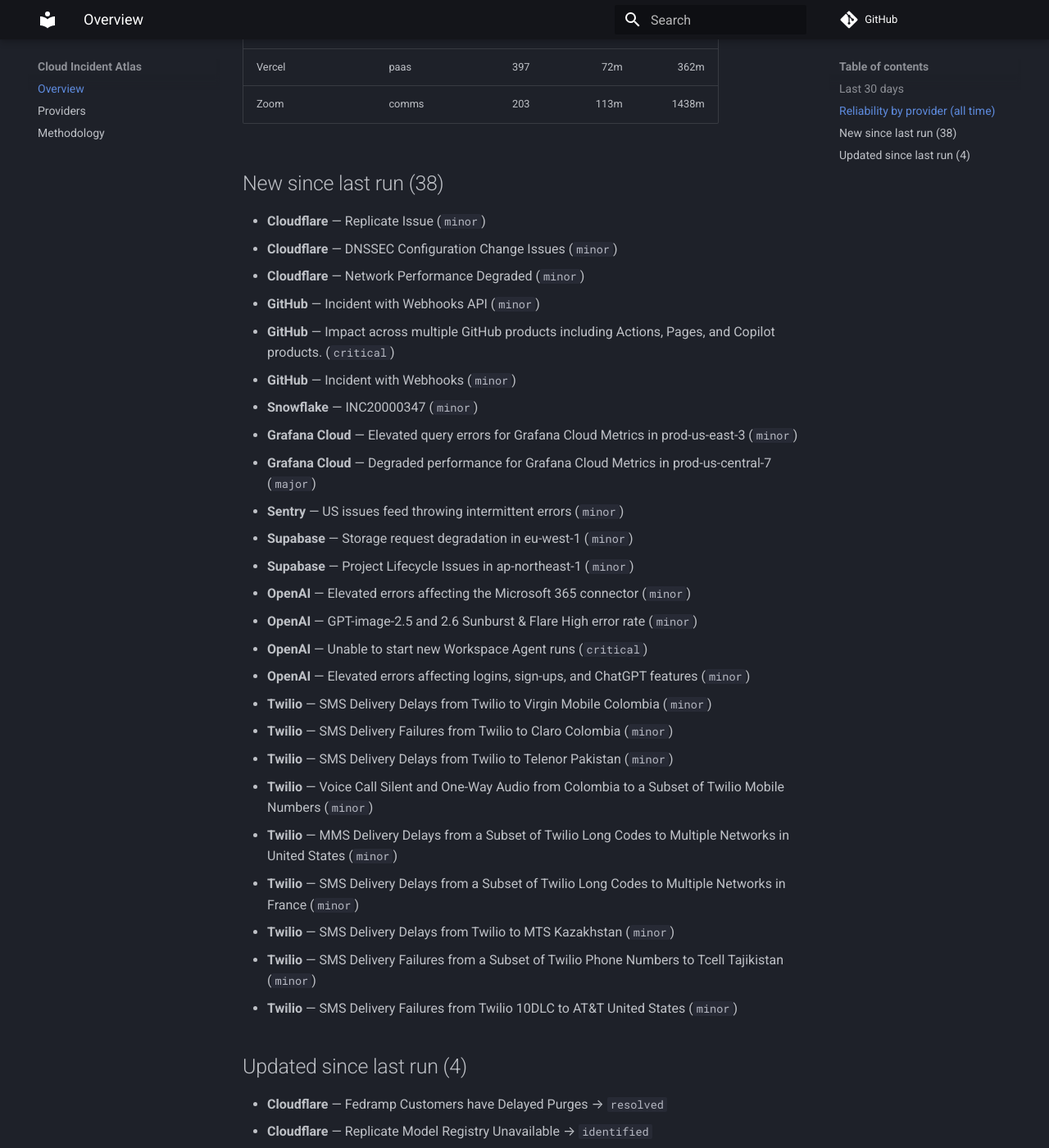
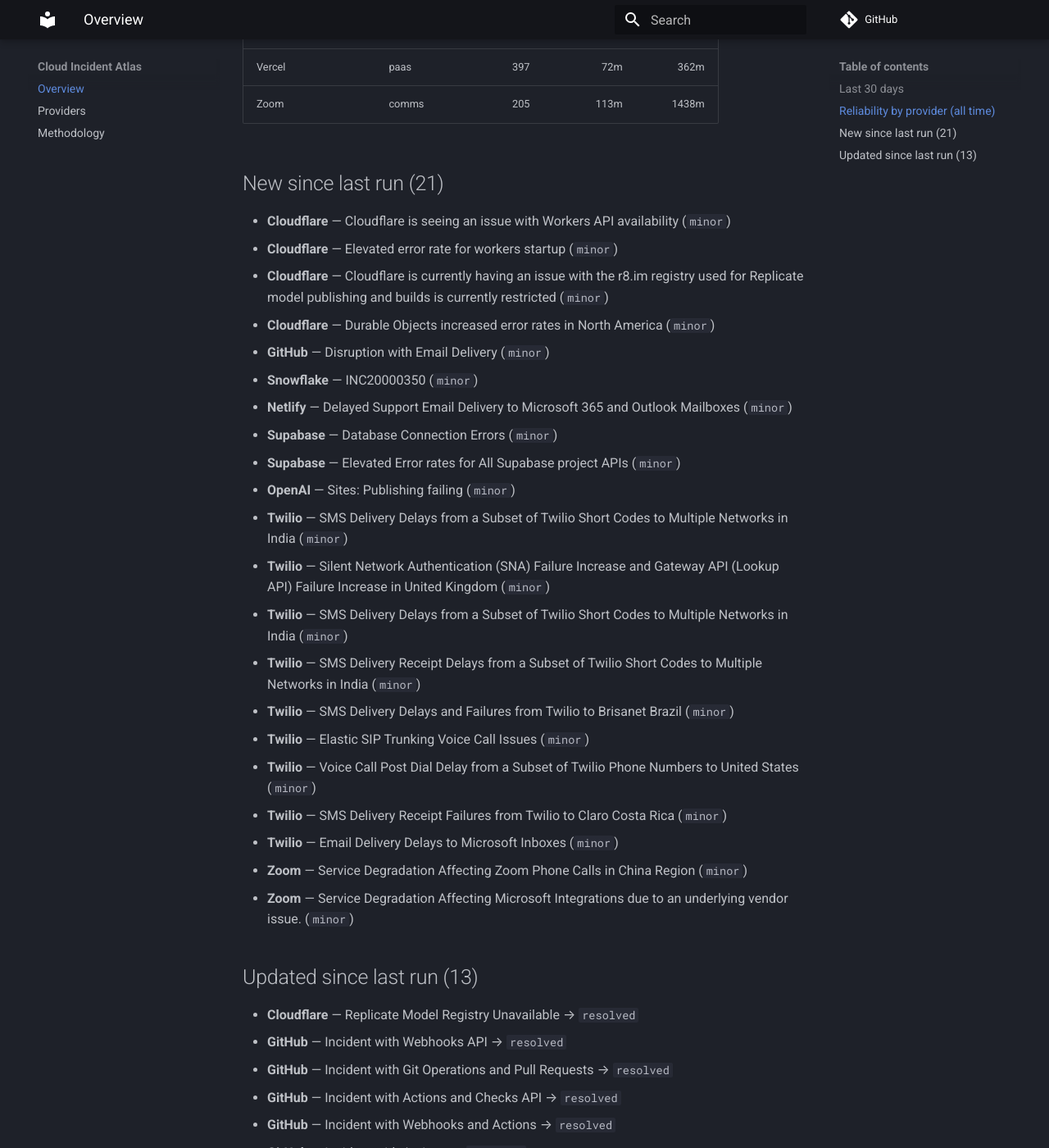
Before and after one commit to ayushgupta07xx/cloud-incident-atlas, an MkDocs documentation site: the page built from docs/index.md, in a window 1280 px wide and 1400 px high, scrolled down 1479 px. Shown: the whole window at 82% size. Built offline with MkDocs 1.6.1 and Material for MkDocs 9.7.7, drawn with Linux system fonts in a browser that asks for light colours; comment, search, counter and statistics services are not loaded; some of the changed text lies outside the part shown.

Commit message:
docs: refresh digest and charts
Regenerated from the corpus by the ingest pipeline.

Run: https://github.com/ayushgupta07xx/cloud-incident-atlas/actions/runs/43454582880

Co-authored-by: github-actions[bot] <41898282+github-actions[bot]@users.noreply.github.com>

```diff
--- a/docs/index.md
+++ b/docs/index.md
@@ -1,11 +1,11 @@
 # Cloud Incident Atlas
 
-Cross-vendor incident data for 25 providers. Corpus: **23,998 incidents**. Updated 2026-11-12.
+Cross-vendor incident data for 25 providers. Corpus: **24,019 incidents**. Updated 2026-11-13.
 
 ## Last 30 days
 
 - Incidents recorded: **506**
-- Major or worse: **67**
+- Major or worse: **66**
 
 ## Reliability by provider (all time)
 
@@ -15,61 +15,66 @@
 | Amazon Web Services | cloud | 91 | — | — |
 | Microsoft Azure | cloud | 1 | — | — |
 | CircleCI | devtools | 324 | 69m | 481m |
-| Cloudflare | cdn | 6863 | 239m | 507m |
+| Cloudflare | cdn | 6867 | 239m | 507m |
 | Confluent Cloud | data | 268 | 194m | 1592m |
 | Datadog | observability | 128 | 72m | 224m |
 | DigitalOcean | cloud | 511 | 144m | 571m |
 | Discord | comms | 227 | 56m | 296m |
 | Elastic Cloud | observability | 265 | 192m | 1462m |
 | Google Cloud Platform | cloud | 8 | 504m | — |
-| GitHub | devtools | 670 | 67m | 286m |
+| GitHub | devtools | 671 | 67m | 286m |
 | Grafana Cloud | observability | 805 | 93m | 1136m |
 | HashiCorp Cloud | devtools | 43 | 160m | 1515m |
 | MongoDB Atlas | data | 279 | 120m | 1403m |
-| Netlify | paas | 233 | 41m | 233m |
+| Netlify | paas | 234 | 41m | 233m |
 | New Relic | observability | 112 | 63m | 306m |
 | npm | devtools | 69 | 107m | 340m |
-| OpenAI | ai | 140 | 110m | 618m |
+| OpenAI | ai | 141 | 110m | 609m |
 | Sentry | observability | 354 | 84m | 354m |
-| Snowflake | data | 214 | 120m | 597m |
-| Supabase | paas | 462 | 147m | 1265m |
-| Twilio | comms | 11292 | 272m | 1127m |
+| Snowflake | data | 215 | 120m | 599m |
+| Supabase | paas | 464 | 147m | 1251m |
+| Twilio | comms | 11301 | 272m | 1128m |
 | Vercel | paas | 397 | 72m | 362m |
-| Zoom | comms | 203 | 113m | 1438m |
+| Zoom | comms | 205 | 113m | 1438m |
 
-## New since last run (38)
+## New since last run (21)
 
-- **Cloudflare** — Replicate Issue (`minor`)
-- **Cloudflare** — DNSSEC Configuration Change Issues (`minor`)
-- **Cloudflare** — Network Performance Degraded (`minor`)
-- **GitHub** — Incident with Webhooks API (`minor`)
-- **GitHub** — Impact across multiple GitHub products including Actions, Pages, and Copilot products. (`critical`)
-- **GitHub** — Incident with Webhooks (`minor`)
-- **Snowflake** — INC20000347 (`minor`)
-- **Grafana Cloud** — Elevated query errors for Grafana Cloud Metrics in prod-us-east-3 (`minor`)
-- **Grafana Cloud** — Degraded performance for Grafana Cloud Metrics in prod-us-central-7 (`major`)
-- **Sentry** — US issues feed throwing intermittent errors (`minor`)
-- **Supabase** — Storage request degradation in eu-west-1 (`minor`)
-- **Supabase** — Project Lifecycle Issues in ap-northeast-1 (`minor`)
-- **OpenAI** — Elevated errors affecting the Microsoft 365 connector (`minor`)
-- **OpenAI** — GPT-image-2.5 and 2.6 Sunburst & Flare High error rate (`minor`)
-- **OpenAI** — Unable to start new Workspace Agent runs (`critical`)
-- **OpenAI** — Elevated errors affecting logins, sign-ups, and ChatGPT features (`minor`)
-- **Twilio** — SMS Delivery Delays from Twilio to Virgin Mobile Colombia (`minor`)
-- **Twilio** — SMS Delivery Failures from Twilio to Claro Colombia (`minor`)
-- **Twilio** — SMS Delivery Delays from Twilio to Telenor Pakistan (`minor`)
-- **Twilio** — Voice Call Silent and One-Way Audio from Colombia to a Subset of Twilio Mobile Numbers (`minor`)
-- **Twilio** — MMS Delivery Delays from a Subset of Twilio Long Codes to Multiple Networks in United States (`minor`)
-- **Twilio** — SMS Delivery Delays from a Subset of Twilio Long Codes to Multiple Networks in France (`minor`)
-- **Twilio** — SMS Delivery Delays from Twilio to MTS Kazakhstan (`minor`)
-- **Twilio** — SMS Delivery Failures from a Subset of Twilio Phone Numbers to Tcell Tajikistan (`minor`)
-- **Twilio** — SMS Delivery Failures from Twilio 10DLC to AT&T United States (`minor`)
+- **Cloudflare** — Cloudflare is seeing an issue with Workers API availability (`minor`)
+- **Cloudflare** — Elevated error rate for workers startup (`minor`)
+- **Cloudflare** — Cloudflare is currently having an issue with the r8.im registry used for Replicate model publishing and builds is currently restricted (`minor`)
+- **Cloudflare** — Durable Objects increased error rates in North America (`minor`)
+- **GitHub** — Disruption with Email Delivery (`minor`)
+- **Snowflake** — INC20000350 (`minor`)
+- **Netlify** — Delayed Support Email Delivery to Microsoft 365 and Outlook Mailboxes (`minor`)
+- **Supabase** — Database Connection Errors (`minor`)
+- **Supabase** — Elevated Error rates for All Supabase project APIs (`minor`)
+- **OpenAI** — Sites: Publishing failing (`minor`)
+- **Twilio** — SMS Delivery Delays from a Subset of Twilio Short Codes to Multiple Networks in India (`minor`)
+- **Twilio** — Silent Network Authentication (SNA) Failure Increase and Gateway API (Lookup API) Failure Increase in United Kingdom (`minor`)
+- **Twilio** — SMS Delivery Delays from a Subset of Twilio Short Codes to Multiple Networks in India (`minor`)
+- **Twilio** — SMS Delivery Receipt Delays from a Subset of Twilio Short Codes to Multiple Networks in India (`minor`)
+- **Twilio** — SMS Delivery Delays and Failures from Twilio to Brisanet Brazil (`minor`)
+- **Twilio** — Elastic SIP Trunking Voice Call Issues (`minor`)
+- **Twilio** — Voice Call Post Dial Delay from a Subset of Twilio Phone Numbers to United States (`minor`)
+- **Twilio** — SMS Delivery Receipt Failures from Twilio to Claro Costa Rica (`minor`)
+- **Twilio** — Email Delivery Delays to Microsoft Inboxes (`minor`)
+- **Zoom** — Service Degradation Affecting Zoom Phone Calls in China Region (`minor`)
+- **Zoom** — Service Degradation Affecting Microsoft Integrations due to an underlying vendor issue. (`minor`)
 
-## Updated since last run (4)
+## Updated since last run (13)
 
-- **Cloudflare** — Fedramp Customers have Delayed Purges → `resolved`
-- **Cloudflare** — Replicate Model Registry Unavailable → `identified`
-- **Twilio** — SMS Delivery Failures from Twilio to Turkcell Turkey → `resolved`
+- **Cloudflare** — Replicate Model Registry Unavailable → `resolved`
+- **GitHub** — Incident with Webhooks API → `resolved`
+- **GitHub** — Incident with Git Operations and Pull Requests → `resolved`
+- **GitHub** — Incident with Actions and Checks API → `resolved`
+- **GitHub** — Incident with Webhooks and Actions → `resolved`
+- **GitHub** — Incident with Actions → `resolved`
+- **Snowflake** — INC20000150 → `resolved`
+- **Snowflake** — INC20000321 → `postmortem`
+- **Twilio** — SMS Delivery Failures from Twilio to Orange Sierra Leone → `resolved`
+- **Twilio** — SMS Delivery Receipt Delays from Twilio to Claro Colombia → `resolved`
+- **Twilio** — SMS Delivery Delays from a Subset of Twilio Long Codes to Multiple Networks in France → `resolved`
+- **Twilio** — Voice Call Silent and One-Way Audio from Colombia to a Subset of Twilio Phone Numbers → `identified`
 - **Twilio** — SMS Delivery Receipt Delays from a Subset of Twilio Long Codes to Multiple Networks in Chile → `identified`
 
 ---
```
Also changed, not shown: README.md (+9 -9 lines), docs/providers.md (+14 -14 lines), docs/img/mttr.svg, docs/img/timeline.svg.
